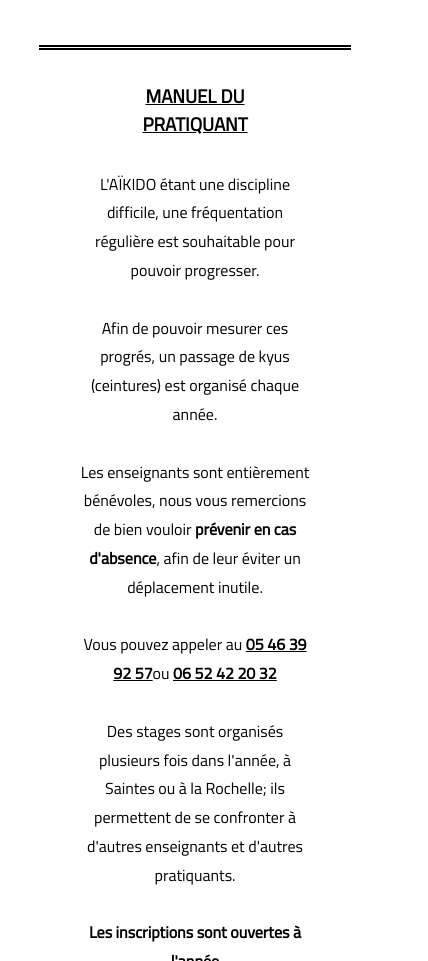
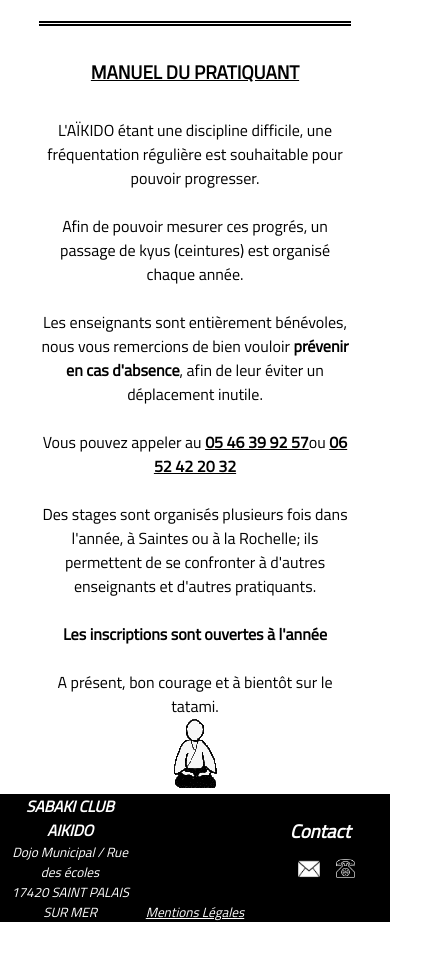
Before and after one commit to Tibuzz/aikido, a plain HTML site: page club.html in a window 390 px wide. Shown: the part 1039-2000 px from the top of the page, 428 px wide, since content can reach past the window. After the commit the page ends 1961 px from the top, so only its background shows below. Drawn offline with Linux system fonts and the light colour scheme.

Commit message:
Responsive sur club

```diff
--- a/styles/style.css
+++ b/styles/style.css
@@ -200,6 +200,16 @@ blockquote {
   color: black;
 }
 
+@media only screen and (max-width: 700px) {
+  #horaires, #tarifs {
+    width: 50%;
+  }
+
+  #enfants {
+    font-size: small;
+  }
+}
+
 #manuel {
   margin: 0 auto;
   width: 60%;
@@ -217,6 +227,15 @@ blockquote {
 #manuel a {
   color: black;
   font-weight: 700;
+}
+
+@media only screen and (max-width: 700px) {
+  #manuel {
+    width: 80%;
+  }
+  #manuel p {
+    line-height: normal;
+  }
 }
 
 footer {
@@ -239,6 +258,16 @@ address {
   width: 33%;
 }
 
+@media only screen and (max-width: 700px) {
+  #contact {
+    letter-spacing: normal;
+  }
+
+  #adresse {
+    font-size: smaller;
+  }
+}
+
 #mentions {
   align-self: flex-end;
   font-size: smaller;
@@ -256,5 +285,5 @@ address img {
 #phone {
   width: 1.2rem;
   height: auto;
-  padding-bottom: 4.5%;
+  padding-bottom: 0.9rem;
 }
```
